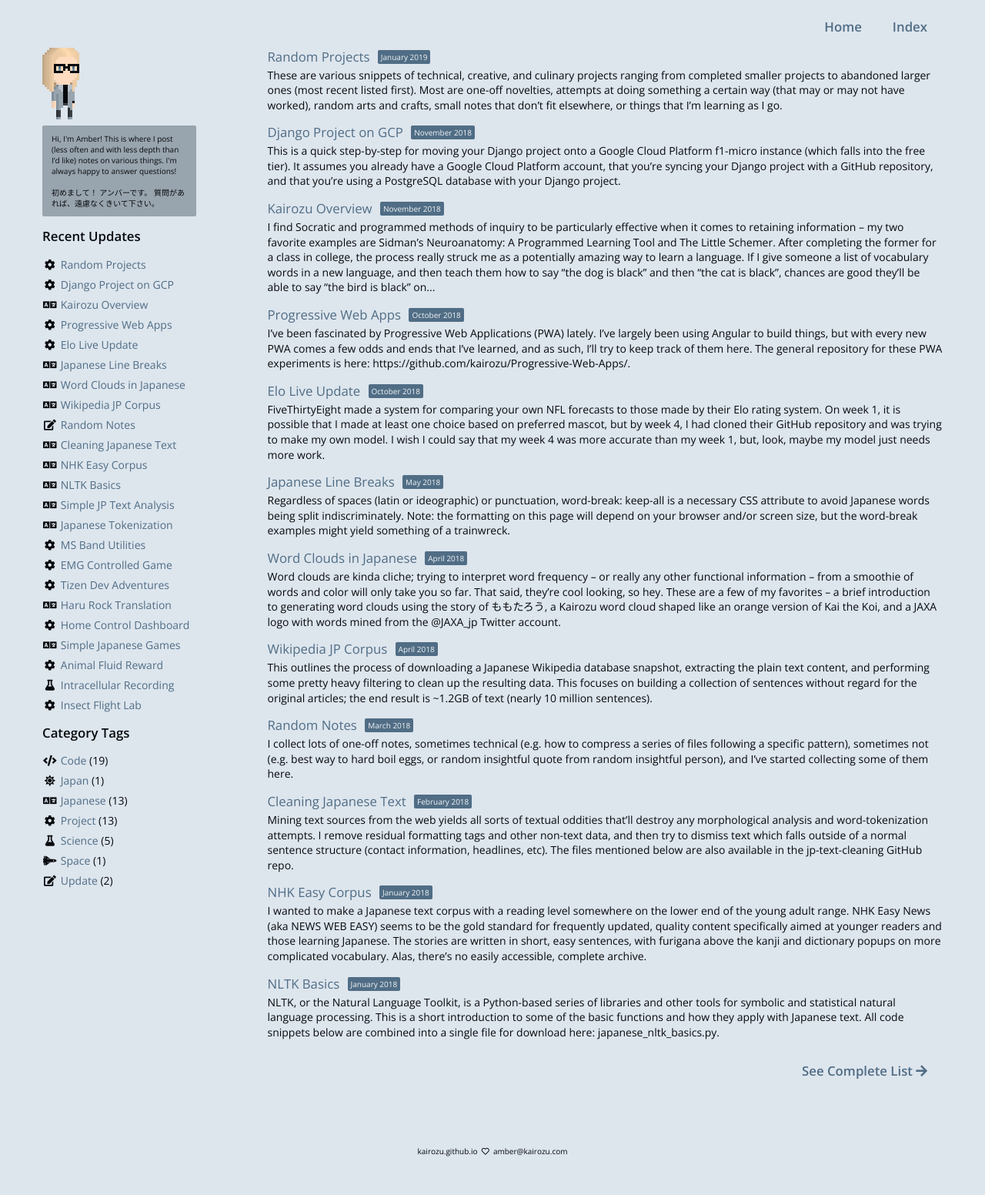
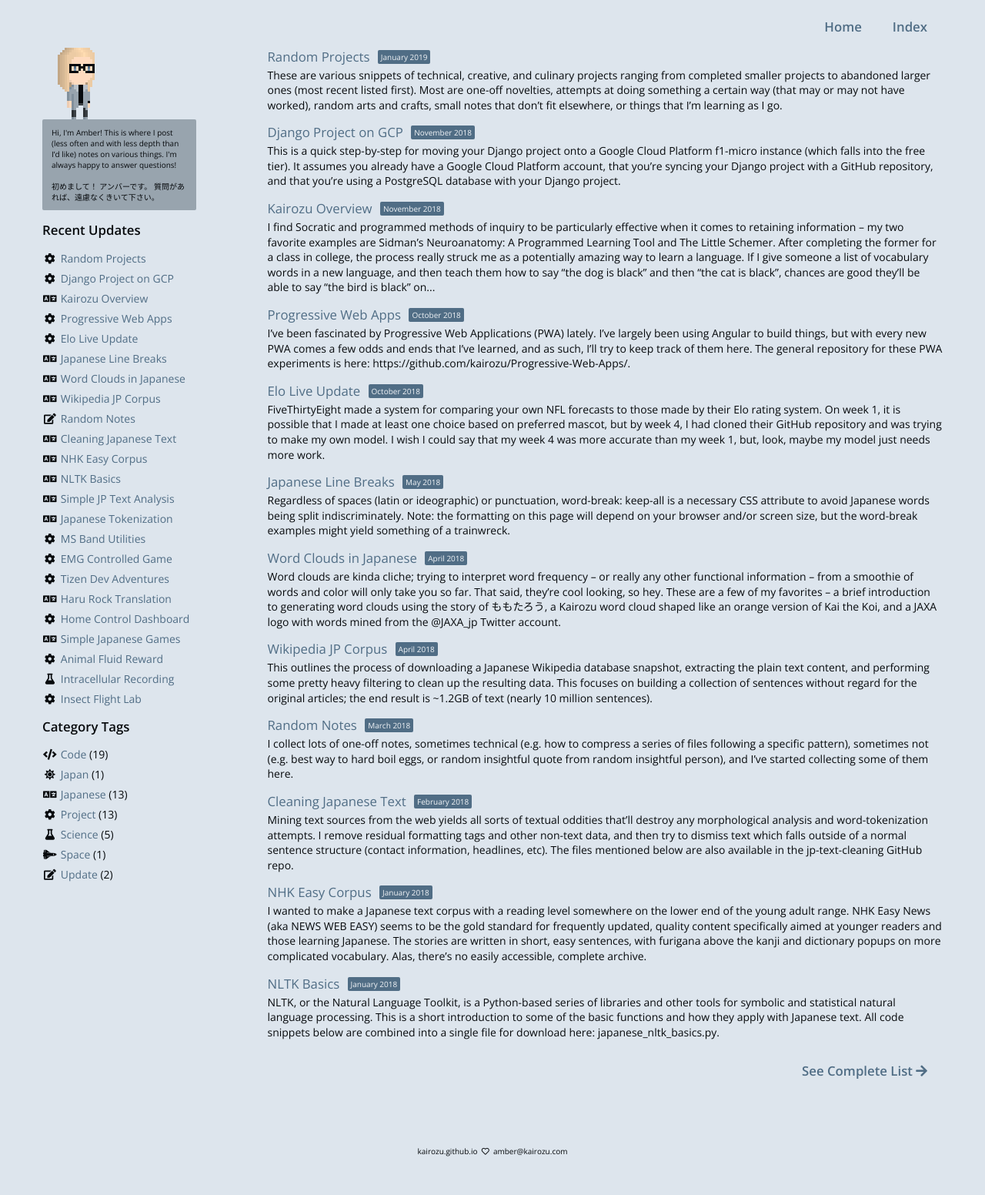
Before and after one commit to kairozu/kairozu.github.io, a Jekyll site: the page built from updates/index.md, in a window 1280 px wide. Shown: the whole page at 77% size. Built offline with Jekyll 4.4.1, drawn with Linux system fonts in a browser that asks for light colours; nearby versions of some CDN libraries.

Commit message:
css for image

```diff
--- a/css/main.css
+++ b/css/main.css
@@ -133,6 +133,10 @@ div.space-table {
     line-height: 1.6em;
 }
 
+#amberPixel {
+    padding-left: 20px;
+}
+
 .sideNote {
     font-size: x-small;
     padding: 10px 12px;
@@ -141,7 +145,7 @@ div.space-table {
     color: #070a0d;
     margin-right: 50px;
     margin-bottom: 14px;
-    margin-top: 4px;
+    margin-top: -4px;
 }
 
 .footText {
```
